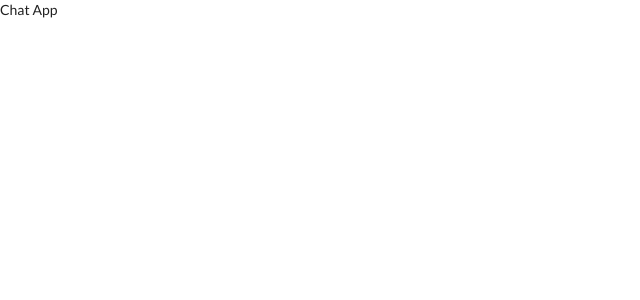
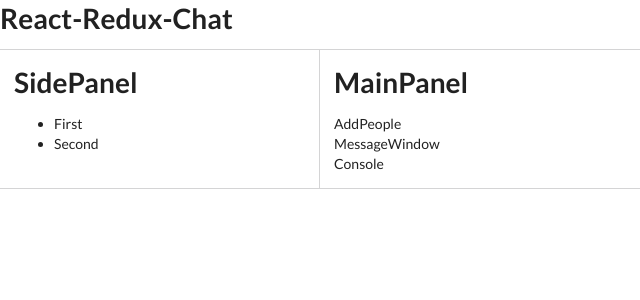
Before and after one commit to piyush-mishra-pm/React-Chat-App, a React (Create React App) app: page / in a window 1280 px wide. Shown: the top 300 px of the page, without its empty margins (0-640 px from the left). Built offline with nearby package versions, Linux system fonts and the light colour scheme.

Commit message:
Created basic Layout and Component files.

```diff
--- a/src/App.js
+++ b/src/App.js
@@ -1,5 +1,17 @@
+import Header from './components/Header';
+import MainPanel from './components/MainPanel';
+import SidePanel from './components/SidePanel';
+
 function App() {
-  return <div>Chat App</div>;
+  return (
+    <div>
+      <Header />
+      <div className="ui two column celled grid">
+        <SidePanel />
+        <MainPanel />
+      </div>
+    </div>
+  );
 }
 
 export default App;
--- /dev/null
+++ b/src/components/AddPeople.js
@@ -0,0 +1,7 @@
+import React from 'react';
+
+function AddPeople() {
+  return <div className="one wide row">AddPeople</div>;
+}
+
+export default AddPeople;
--- /dev/null
+++ b/src/components/Console.js
@@ -0,0 +1,7 @@
+import React from 'react';
+
+function Console() {
+  return <div className="one wide row">Console</div>;
+}
+
+export default Console;
--- /dev/null
+++ b/src/components/Header.js
@@ -0,0 +1,11 @@
+import React from 'react';
+
+function Header() {
+  return (
+    <div>
+      <h1>React-Redux-Chat</h1>
+    </div>
+  );
+}
+
+export default Header;
--- /dev/null
+++ b/src/components/MainPanel.js
@@ -0,0 +1,19 @@
+import React from 'react';
+import AddPeople from './AddPeople';
+import MessageWindow from './MessageWindow';
+import Console from './Console';
+
+function MainPanel() {
+  return (
+    <div className="eight wide column">
+      <h1>MainPanel</h1>
+      <div className="three row divided grid">
+        <AddPeople />
+        <MessageWindow />
+        <Console />
+      </div>
+    </div>
+  );
+}
+
+export default MainPanel;
--- /dev/null
+++ b/src/components/MessageWindow.js
@@ -0,0 +1,7 @@
+import React from 'react';
+
+function MessageWindow() {
+  return <div className="ui container">MessageWindow</div>;
+}
+
+export default MessageWindow;
--- /dev/null
+++ b/src/components/SidePanel.js
@@ -0,0 +1,21 @@
+import React from 'react';
+
+function SidePanel() {
+  function renderConversations() {
+    return (
+      <ul>
+        <li>First</li>
+        <li>Second</li>
+      </ul>
+    );
+  }
+
+  return (
+    <div className="four wide column">
+      <h1>SidePanel</h1>
+      {renderConversations()}
+    </div>
+  );
+}
+
+export default SidePanel;
```
